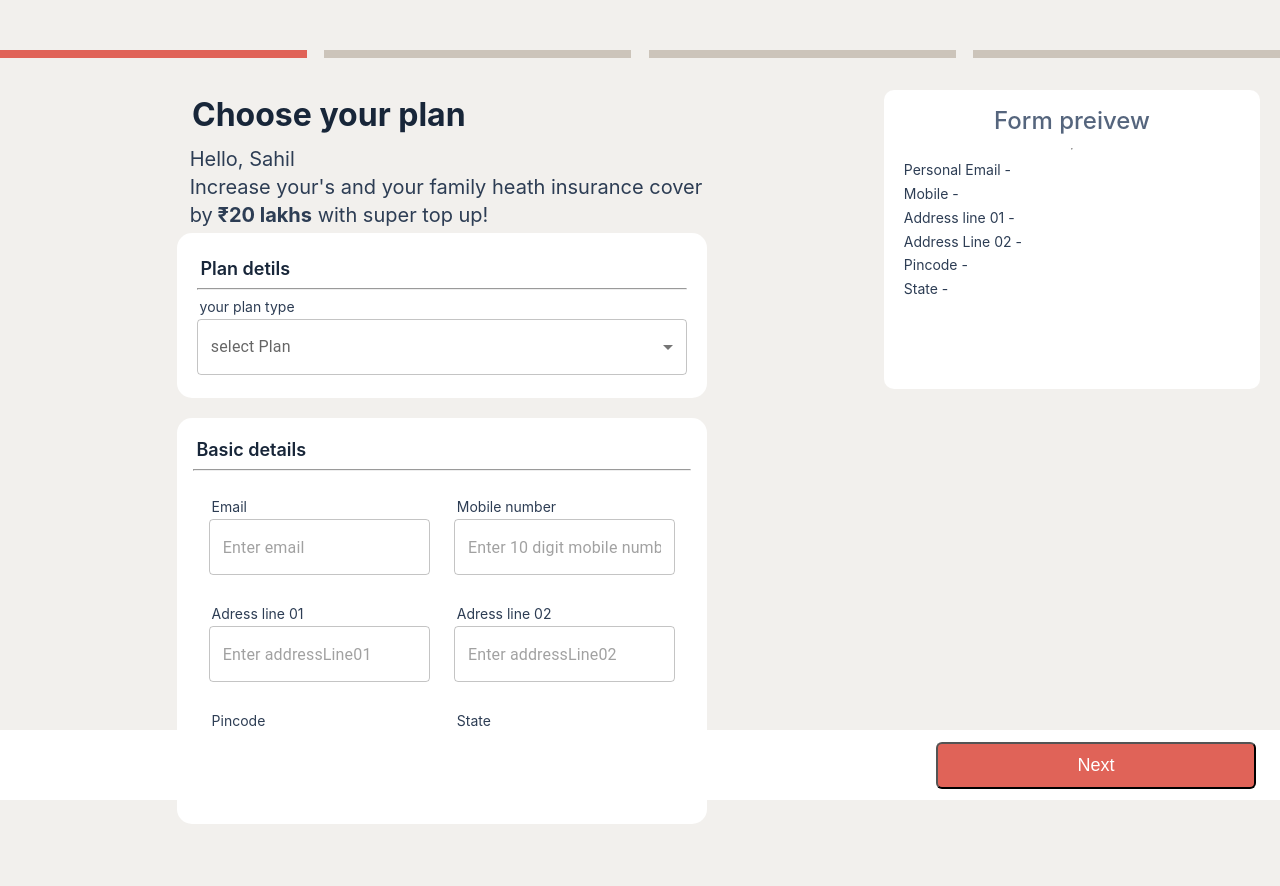
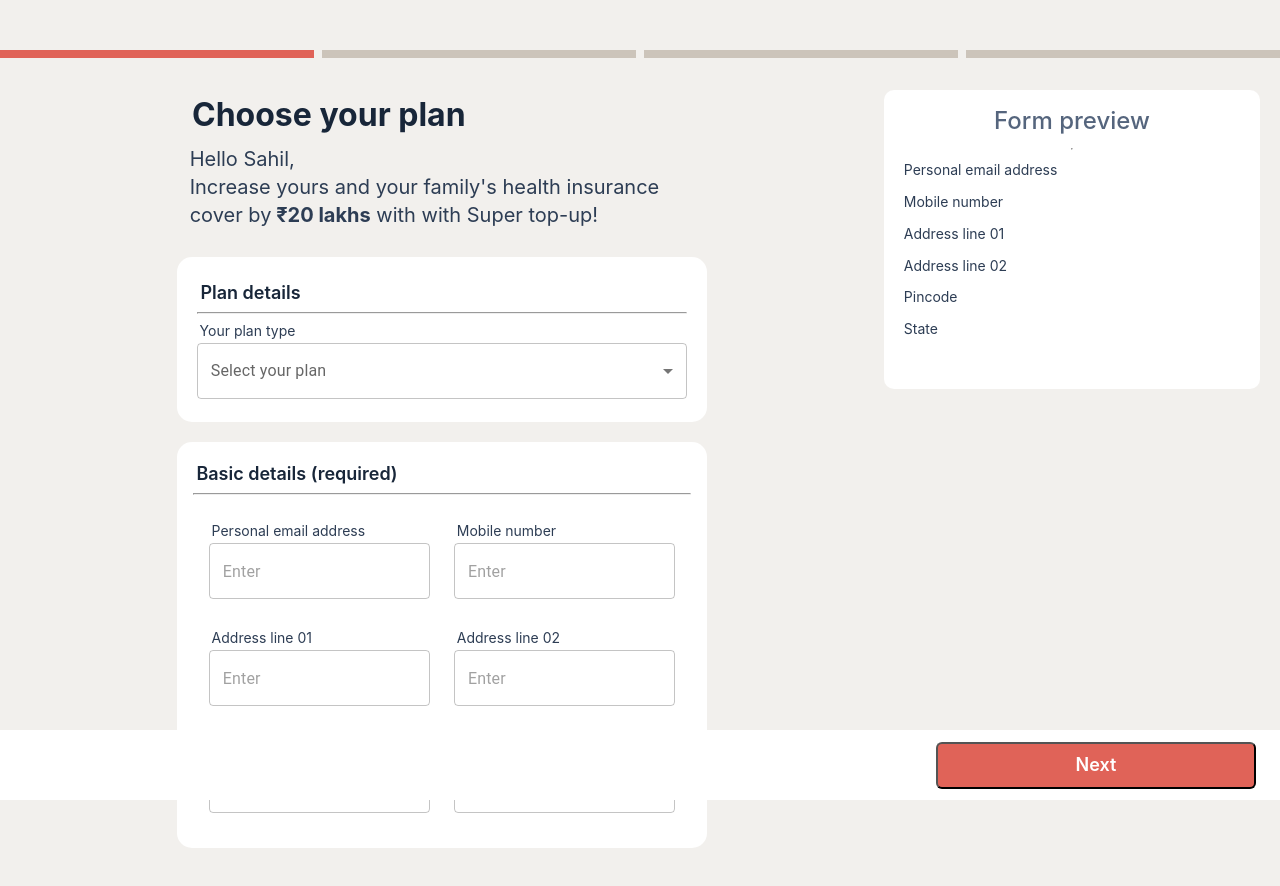
Before and after one commit to shaggy08/Insuranceform, a React (Create React App) app: page / in a window 1280 px wide. Shown: the top 886 px of the page. Built offline with nearby package versions, Linux system fonts and the light colour scheme.

Commit message:
code clean up

```diff
--- a/src/Componets/Form.css
+++ b/src/Componets/Form.css
@@ -2,6 +2,7 @@
   display: flex;
   justify-content: space-evenly;
   margin-bottom: 90px;
+  padding-top: 24px;
 }
 .footer {
   position: fixed;
@@ -17,10 +18,7 @@
 }
 .foot-button {
   margin-right: 24px;
-
   color: white;
-  font-size: 18px;
-
   display: flex;
   flex-direction: row;
   justify-content: center;
@@ -31,6 +29,12 @@
   height: 47px;
   background: #e06358;
   border-radius: 6px;
+
+  font-family: "Inter";
+  font-style: normal;
+  font-weight: 600;
+  font-size: 18px;
+  line-height: 130%;
 }
 .foot-button:hover {
   cursor: pointer;
@@ -84,6 +88,7 @@
 .preview-detail {
   display: grid;
   padding-left: 10px;
+  gap: 8px;
   width: 100%;
   grid-template-columns: repeat(2, 1fr);
 }
@@ -108,7 +113,7 @@
   justify-content: space-between;
 }
 .step {
-  width: 24%;
+  width: 24.5%;
   height: 8px;
   background-color: #ccc4ba;
 }
@@ -142,3 +147,17 @@
 
   color: #182639;
 }
+.prev-arrow {
+  display: flex;
+  justify-content: center;
+  align-items: center;
+  height: 64px;
+  width: 64px;
+  border-radius: 100%;
+  background: #ece9e5;
+  margin-right: 24px;
+}
+.top-prev-button {
+  margin: 0;
+  padding: 0;
+}
--- a/src/Componets/Form.js
+++ b/src/Componets/Form.js
@@ -3,6 +3,7 @@ import Step1 from "./Step1";
 import Step2 from "./Step2";
 import Step3 from "./Step3";
 import Step4 from "./Step4";
+import ArrowBackIosNewRoundedIcon from "@mui/icons-material/ArrowBackIosNewRounded";
 import ArrowBackIosIcon from "@mui/icons-material/ArrowBackIos";
 
 import "./Form.css";
@@ -155,16 +156,19 @@ function Form() {
               {page == 0 || isSubmited ? (
                 <></>
               ) : (
-                <ArrowBackIosIcon
-                  className="top-prev-button"
-                  disabled={page == 0 || isSubmited}
+                <div
+                  className="prev-arrow"
                   onClick={() => {
                     setpage((currPage) => currPage - 1);
                   }}
                 >
-                  {" "}
-                  Prev
-                </ArrowBackIosIcon>
+                  <div className="svgi">
+                    <ArrowBackIosNewRoundedIcon
+                      className="top-prev-button"
+                      disabled={page == 0 || isSubmited}
+                    ></ArrowBackIosNewRoundedIcon>
+                  </div>
+                </div>
               )}
               <p>{isSubmited ? "Congratulations!!" : FormTitle[page]}</p>
             </div>
@@ -172,10 +176,11 @@ function Form() {
               {page == 0 ? (
                 <>
                   <p>
-                    Hello, Sahil <br /> Increase your's and your family heath
-                    insurance cover by
+                    Hello Sahil,
+                    <br /> Increase yours and your family's health insurance
+                    cover by
                     <span style={{ fontWeight: "bold" }}> ₹20 lakhs</span> with
-                    super top up!
+                    with Super top-up!
                   </p>
                 </>
               ) : (
@@ -189,20 +194,20 @@ function Form() {
           <></>
         ) : (
           <div className="preview">
-            <p className="fp-font"> Form preivew</p>
+            <p className="fp-font"> Form preview</p>
             <hr></hr>
             <div className="preview-detail preview-font">
-              <p>Personal Email -</p>
+              <p>Personal email address</p>
               <p>{formdata.email}</p>
-              <p>Mobile -</p>
+              <p>Mobile number</p>
               <p>{formdata.mobile}</p>
-              <p>Address line 01 -</p>
+              <p>Address line 01</p>
               <p>{formdata.addressLine01}</p>
-              <p>Address Line 02 -</p>
+              <p>Address line 02</p>
               <p>{formdata.addressLine02}</p>
-              <p>Pincode -</p>
+              <p>Pincode</p>
               <p>{formdata.pincode}</p>
-              <p>State -</p>
+              <p>State</p>
               <p>{formdata.state}</p>
             </div>
           </div>
@@ -220,7 +225,7 @@ function Form() {
               }}
             >
               {" "}
-              submit
+              Submit
             </button>
           ) : (
             <button
--- a/src/Componets/Step1.js
+++ b/src/Componets/Step1.js
@@ -13,15 +13,15 @@ const menuOptions = [
     value: 600,
   },
   {
-    label: "Parent",
+    label: "Parents",
     value: 800,
   },
   {
-    label: "Self + Parent",
+    label: "Self + Parents",
     value: 1000,
   },
   {
-    label: "Self + Parent + kids",
+    label: "Self + Spouse + Kids",
     value: 1800,
   },
 ];
@@ -37,17 +37,19 @@ function Step1({ formdata, setformdata, Formerror }) {
   return (
     <div className="step1-cont">
       <div className="plan-selection">
-        <p className="pdetil"> Plan detils</p>
+        <p className="pdetil"> Plan details</p>
         <hr></hr>
-        <p className="font-sm"> your plan type</p>
+        <p className="font-sm"> Your plan type</p>
 
         <FormControl fullWidth>
-          <InputLabel id="demo-simple-select-label">select Plan</InputLabel>
+          <InputLabel id="demo-simple-select-label">
+            Select your plan
+          </InputLabel>
           <Select
             labelId="demo-simple-select-label"
             id="demo-simple-select"
             value={formdata.plan}
-            label="Select Plan"
+            label=" Select your plan"
             onChange={handleChange}
             sx={{
               ".MuiSelect-select": {
@@ -66,7 +68,7 @@ function Step1({ formdata, setformdata, Formerror }) {
                   }}
                 >
                   <div>
-                    <Avatar src="/broken-image.jpg" />{" "}
+                    <Avatar src="https://i.pinimg.com/736x/89/90/48/899048ab0cc455154006fdb9676964b3.jpg" />{" "}
                     <p className="font-sm">{option.label} </p>
                   </div>
                   <div className="plan-prize ">{option.value}</div>
@@ -78,51 +80,51 @@ function Step1({ formdata, setformdata, Formerror }) {
         <p className="error">{Formerror.plan}</p>
       </div>
       <div className="basicdeatils-cont">
-        <p className="detils-basic"> Basic details</p>
+        <p className="detils-basic"> Basic details (required)</p>
         <hr></hr>
         <div className="details">
           <div className="email">
-            <p className="font-sm"> Email</p>
+            <p className="font-sm"> Personal email address</p>
             <TextField
               required
               id="outlined-required"
               value={formdata.email}
               onChange={(event) => handledetail(event, "email")}
-              placeholder="Enter email"
+              placeholder="Enter"
             />
             <p className="error">{Formerror.email}</p>
           </div>
 
           <div className="email">
-            <p className="font-sm"> Mobile number </p>
+            <p className="font-sm"> Mobile number</p>
             <TextField
               required
               id="outlined-required"
               value={formdata.mobile}
               onChange={(event) => handledetail(event, "mobile")}
-              placeholder="Enter 10 digit mobile number"
+              placeholder="Enter"
             />
             <p className="error">{Formerror.mobile}</p>
           </div>
           <div className="email">
-            <p className="font-sm"> Adress line 01</p>
+            <p className="font-sm"> Address line 01</p>
             <TextField
               required
               id="outlined-required"
               value={formdata.addressLine01}
               onChange={(event) => handledetail(event, "addressLine01")}
-              placeholder="Enter addressLine01"
+              placeholder="Enter"
             />
             <p className="error">{Formerror.addressLine01}</p>
           </div>
           <div className="email">
-            <p className="font-sm"> Adress line 02</p>
+            <p className="font-sm"> Address line 02</p>
             <TextField
               required
               id="outlined-required"
               value={formdata.addressLine02}
               onChange={(event) => handledetail(event, "addressLine02")}
-              placeholder="Enter addressLine02"
+              placeholder="Enter"
             />
             <p className="error">{Formerror.addressLine02}</p>
           </div>
@@ -133,7 +135,7 @@ function Step1({ formdata, setformdata, Formerror }) {
               id="outlined-required"
               value={formdata.pincode}
               onChange={(event) => handledetail(event, "pincode")}
-              placeholder="Enter 6 digit pincode"
+              placeholder="Enter"
             />
             <p className="error">{Formerror.pincode}</p>
           </div>
@@ -144,7 +146,7 @@ function Step1({ formdata, setformdata, Formerror }) {
               id="outlined-required"
               value={formdata.state}
               onChange={(event) => handledetail(event, "state")}
-              placeholder="Enter state"
+              placeholder="Enter"
             />
             <p className="error">{Formerror.state}</p>
           </div>
--- a/src/Componets/Step2.js
+++ b/src/Componets/Step2.js
@@ -39,14 +39,18 @@ function Step2({ formdata, setformdata, Formerror }) {
           <p className="s2plan">{formdata.plan}</p>
 
           <div className="s2name">
-            <Avatar src="/broken-image.jpg" className="s2avtar" />
+            <Avatar
+              src="https://i.pinimg.com/736x/89/90/48/899048ab0cc455154006fdb9676964b3.jpg"
+              // src="https://static.vecteezy.com/system/resources/thumbnails/004/607/791/small/man-face-emotive-icon-smiling-male-character-in-blue-shirt-flat-illustration-isolated-on-white-happy-human-psychological-portrait-positive-emotions-user-avatar-for-app-web-design-vector.jpg"
+              className="s2avtar"
+            />
             <p>Sahil Malik</p>
           </div>
         </div>
         <hr></hr>
         <div className="s2-deduction">
           <p>
-            Sum insured of ₹20,00,000 with a deduction of{" "}
+            Sum insured of ₹20,00,000 with a deductible of{" "}
             <span style={{ fontWeight: "bold" }}>
               {" "}
               ₹{formdata.deduction * 100000}{" "}
@@ -88,8 +92,8 @@ function Step2({ formdata, setformdata, Formerror }) {
           inputProps={{ "aria-label": "controlled" }}
         />
         <p>
-          I understand that the insurance will not be utilized until ₹
-          {formdata.deduction * 100000} is exhausted
+          I understand that this insurance will not be utilized until ₹
+          {formdata.deduction * 100000} (deductible) is exhausted.
         </p>
       </div>
       <p className="error">{Formerror.deductioncheck}</p>
--- a/src/Componets/Step3.css
+++ b/src/Componets/Step3.css
@@ -8,4 +8,5 @@
   font-size: 20px;
   line-height: 140%;
   color: #2d3d54;
+  padding-bottom: 40px;
 }
--- a/src/Componets/Step3.js
+++ b/src/Componets/Step3.js
@@ -6,21 +6,21 @@ const declrations = [
   {
     label: "dl1",
     value:
-      "I hereby decalre that none of the propsed member are habitual consumer of alcohol, tobacco, gukta or any recreational drug.",
+      "I hereby declare that none of the proposed members are habitual consumers of alcohol, tobacco, gutka or any recreational drugs.",
   },
   {
     label: "dl2",
     value:
-      "I hereby declare that all members are in good heath and entilrely free from any mental pf physical impairements or deformited, disease/contion.",
+      "I hereby declare that all proposed members are in good health and entirely free from any mental pf physical impairements or deformities, disease/condition.",
   },
   {
     label: "dl3",
     value:
-      "I hereby declare that all members are in good heath and entilrely free from any mental pf physical impairements or deformited, disease/contion.",
+      "I have understood that there is 30 days waiting period for all diseases and 2 years on named ailments. (list of named ailements)",
   },
   {
     label: "dl4",
-    value: "I understand that this policy doesn't cover Pre-existung diseases.",
+    value: "I understand that this policy doesn't cover Pre-existing diseases.",
   },
 ];
 
```
